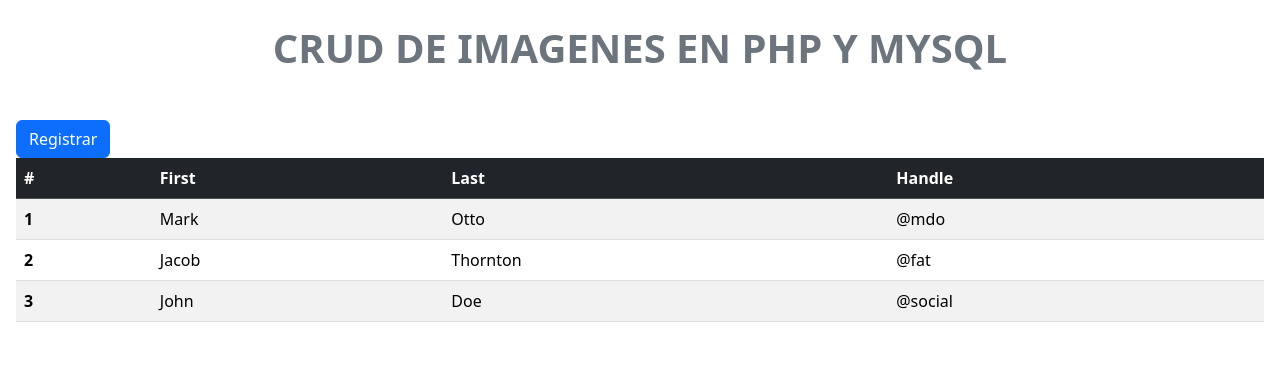
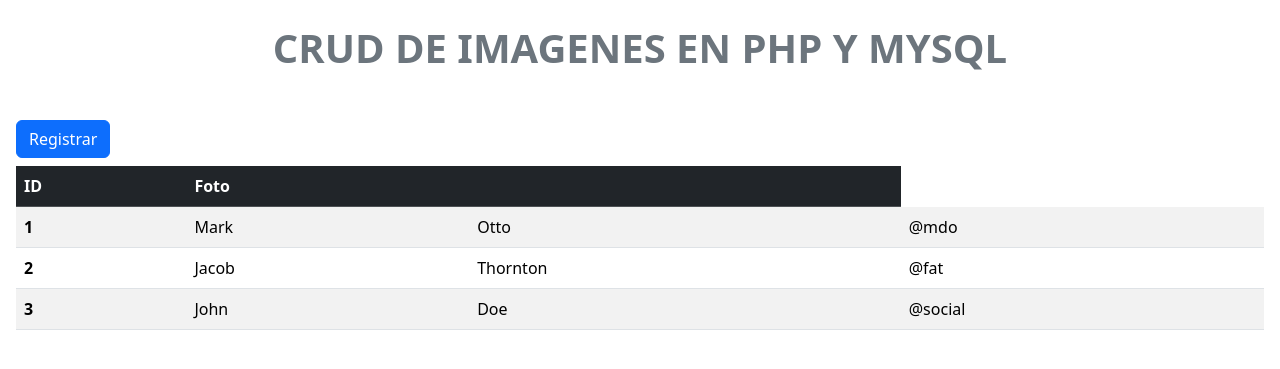
Before and after one commit to devos10/crud_imagenes, a PHP site: page / in a window 1280 px wide. Shown: the top 369 px of the page. Run offline with PHP 8.4, Linux system fonts and the light colour scheme.

Commit message:
cambios a la tabla y boton de registrar

```diff
--- a/index.php
+++ b/index.php
@@ -14,7 +14,7 @@
 
     <div class="p-3 table-responisve">
         <!-- Button trigger modal -->
-        <button type="button" class="btn btn-primary" data-bs-toggle="modal" data-bs-target="#exampleModal">
+        <button type="button" class="btn btn-primary mb-2" data-bs-toggle="modal" data-bs-target="#exampleModal">
             Registrar
         </button>
 
@@ -39,10 +39,9 @@
         <table class="table table-hover table-striped">
             <thead class="table-dark text-white">
                 <tr>
-                    <th scope="col">#</th>
-                    <th scope="col">First</th>
-                    <th scope="col">Last</th>
-                    <th scope="col">Handle</th>
+                    <th scope="col">ID</th>
+                    <th scope="col">Foto</th>
+                    <th scope="col"></th>
                 </tr>
             </thead>
             <tbody>
```
